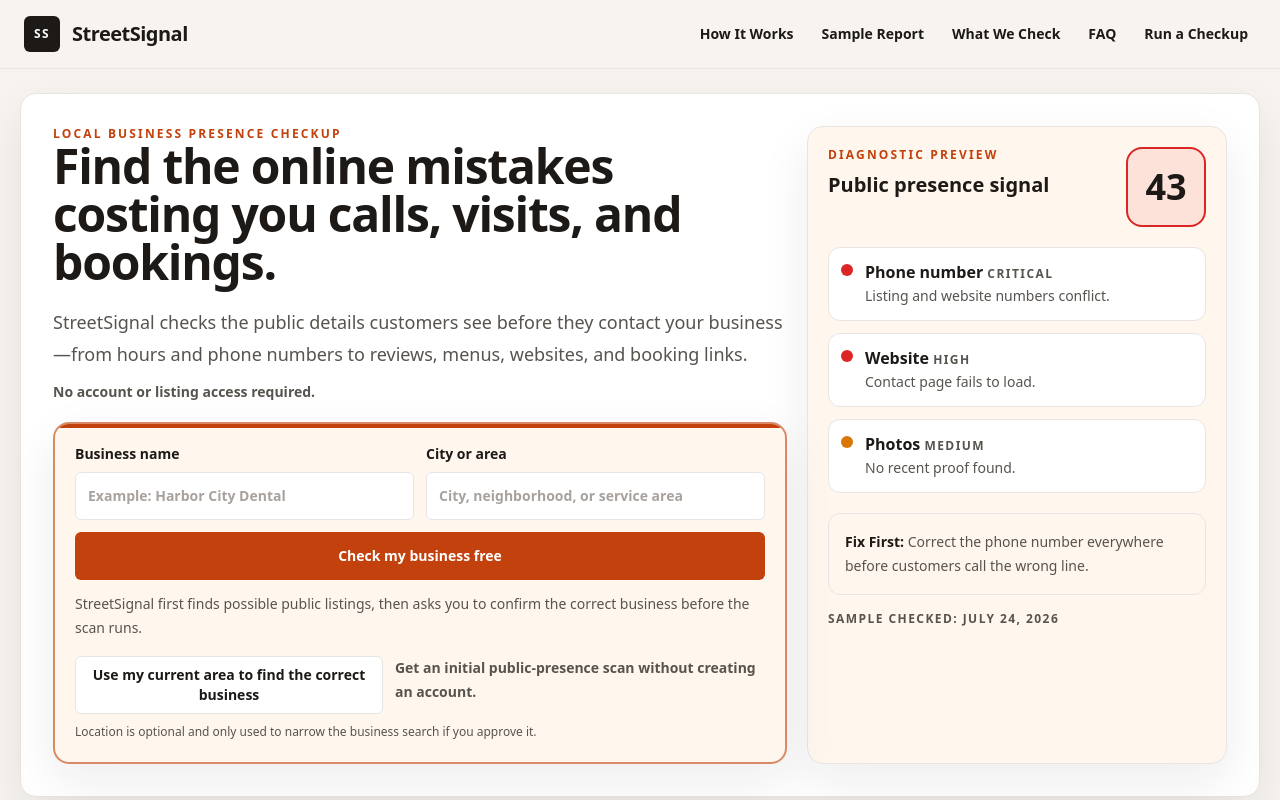
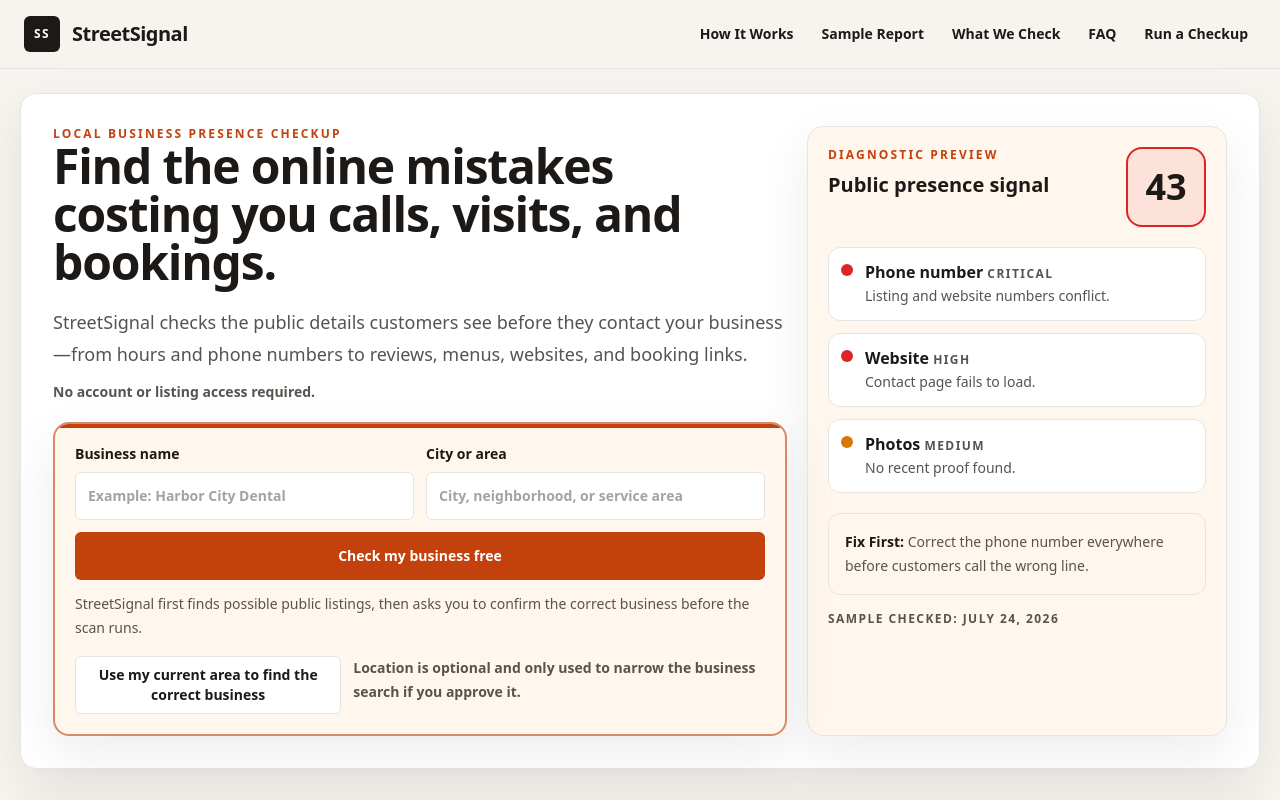
Before and after one commit to glassonglassharley/Business-Scope, a Next.js app: page / in a window 1280 px wide. Shown: the top 800 px of the page. Built offline with nearby package versions, Linux system fonts and the light colour scheme.

Commit message:
fix: remove duplicate no-account form message

```diff
--- a/src/components/BusinessSearch.jsx
+++ b/src/components/BusinessSearch.jsx
@@ -17,7 +17,7 @@
   const [coordinates, setCoordinates] = useState("");
   const [candidates, setCandidates] = useState([]);
   const [selectedCandidate, setSelectedCandidate] = useState(null);
-  const [message, setMessage] = useState("Get an initial public-presence scan without creating an account.");
+  const [message, setMessage] = useState("");
   const [errors, setErrors] = useState({});
   const [status, setStatus] = useState("idle");
   const [locationStatus, setLocationStatus] = useState("Location is optional and only used to narrow the business search if you approve it.");
```
